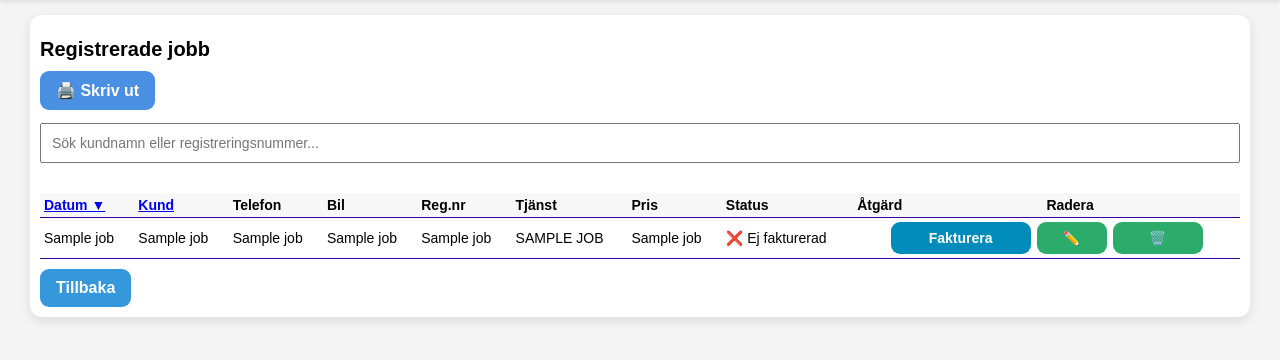
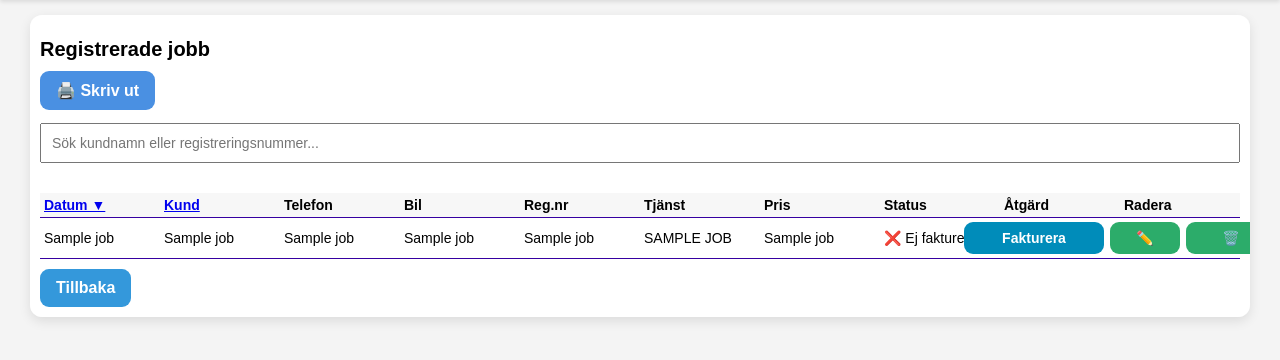
Before and after one commit to ArshedAl-Hadeethi/Faktura, a Flask app: page /jobs in a window 1280 px wide. Shown: the part 94-454 px from the top of the page. Run offline with Flask 3, Linux system fonts and the light colour scheme; a database or web service that is not in the repository returns one stand-in record (values such as "Sample title"); some libraries are stand-ins or nearby versions.

Commit message:
Update style.css

```diff
--- a/static/style.css
+++ b/static/style.css
@@ -247,3 +247,23 @@ td {
     background-color: #2cac6a;
     min-width: 90px;
 }
+
+/* Fix för arkiverade/registrerade tabeller */
+table {
+    table-layout: fixed;
+    width: 100%;
+}
+
+th, td {
+    word-wrap: break-word;
+    overflow-wrap: break-word;
+    white-space: normal;
+    vertical-align: middle;
+}
+
+td {
+    max-width: 160px;
+}
+.container {
+    overflow-x: auto;
+}
```
